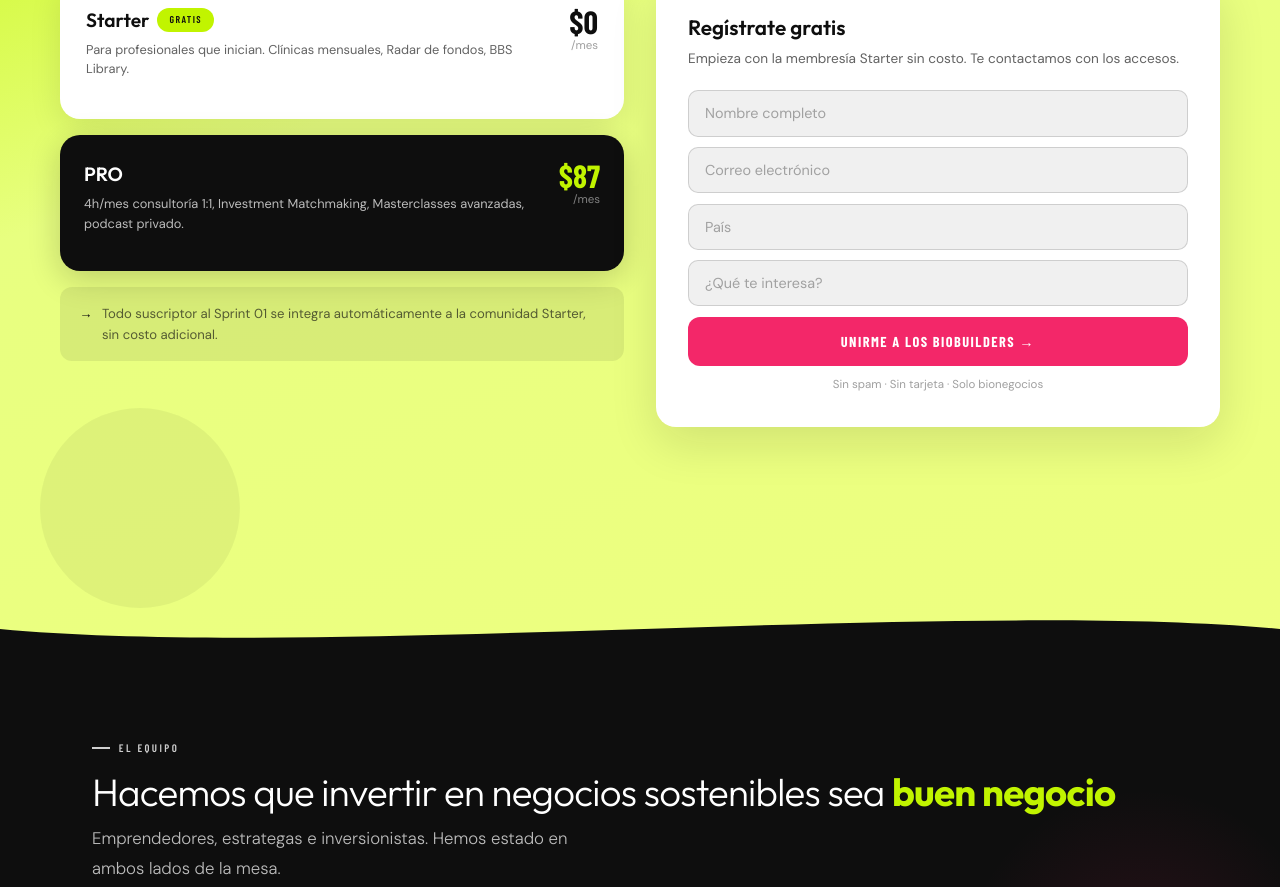
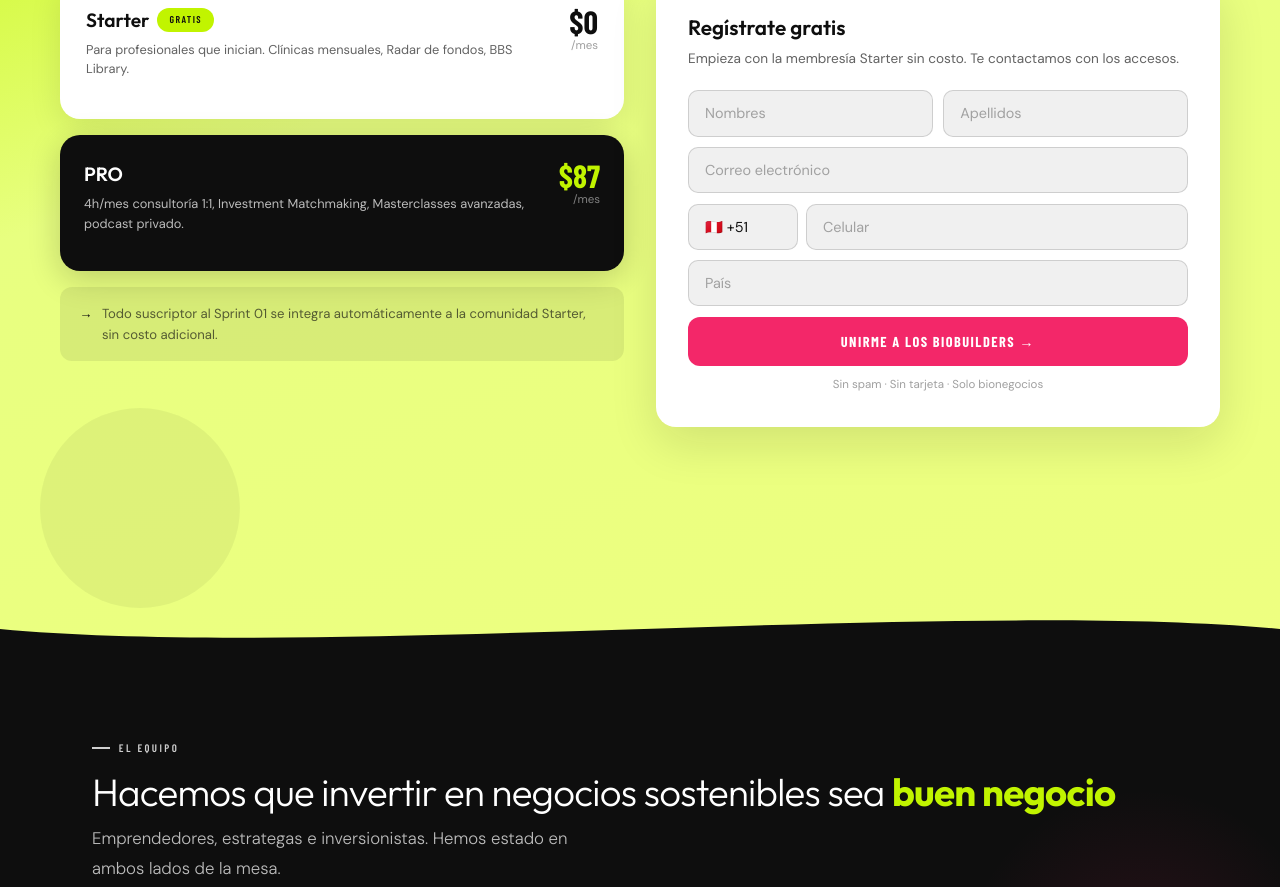
Before and after one commit to eajalcrina/BBS-Thinkific, a React (Vite) app: page / in a window 1280 px wide. Shown: the part 5510-6397 px from the top of the page. Built offline with nearby package versions, Linux system fonts and the light colour scheme.

Commit message:
Refactor Community component for better structure

```diff
--- a/src/components/Community.jsx
+++ b/src/components/Community.jsx
@@ -1,12 +1,36 @@
 import { useState } from 'react'
 import FadeIn from './FadeIn.jsx'
 
+const COUNTRY_CODES = [
+  { code: '+51', flag: '🇵🇪', name: 'PE' },
+  { code: '+57', flag: '🇨🇴', name: 'CO' },
+  { code: '+56', flag: '🇨🇱', name: 'CL' },
+  { code: '+52', flag: '🇲🇽', name: 'MX' },
+  { code: '+54', flag: '🇦🇷', name: 'AR' },
+  { code: '+55', flag: '🇧🇷', name: 'BR' },
+  { code: '+593', flag: '🇪🇨', name: 'EC' },
+  { code: '+591', flag: '🇧🇴', name: 'BO' },
+  { code: '+595', flag: '🇵🇾', name: 'PY' },
+  { code: '+598', flag: '🇺🇾', name: 'UY' },
+  { code: '+58', flag: '🇻🇪', name: 'VE' },
+  { code: '+1',  flag: '🇺🇸', name: 'US' },
+  { code: '+34', flag: '🇪🇸', name: 'ES' },
+]
+
 export default function Community() {
-  const [name,setName]=useState(''), [email,setEmail]=useState(''), [country,setCountry]=useState(''), [plan,setPlan]=useState(''), [err,setErr]=useState(false), [done,setDone]=useState(false), [loading,setLoading]=useState(false)
+  const [firstName, setFirstName] = useState('')
+  const [lastName,  setLastName]  = useState('')
+  const [email,     setEmail]     = useState('')
+  const [dialCode,  setDialCode]  = useState('+51')
+  const [phone,     setPhone]     = useState('')
+  const [country,   setCountry]   = useState('')
+  const [err,       setErr]       = useState(false)
+  const [done,      setDone]      = useState(false)
+  const [loading,   setLoading]   = useState(false)
 
   const submit = async () => {
-    const ok=/^[^\s@]+@[^\s@]+\.[^\s@]+$/.test(email)
-    if(!name||!ok){setErr(true);return}
+    const validEmail = /^[^\s@]+@[^\s@]+\.[^\s@]+$/.test(email)
+    if (!firstName || !lastName || !validEmail) { setErr(true); return }
 
     setLoading(true)
 
@@ -14,14 +38,16 @@ export default function Community() {
       const res = await fetch('/api/subscribe', {
         method: 'POST',
         headers: { 'Content-Type': 'application/json' },
-        body: JSON.stringify({ name, email, country, plan })
+        body: JSON.stringify({
+          firstName,
+          lastName,
+          email,
+          phone: phone ? `${dialCode}${phone}` : '',
+          country
+        })
       })
 
-      if(!res.ok){
-        setErr(true)
-        setLoading(false)
-        return
-      }
+      if (!res.ok) { setErr(true); setLoading(false); return }
 
       setErr(false)
       setDone(true)
@@ -59,6 +85,7 @@ export default function Community() {
 
         <FadeIn delay={0.18}>
           <div style={{ display:'grid', gridTemplateColumns:'1fr 1fr', gap:'2rem', alignItems:'start' }} className="comm-grid">
+
             <div style={{ display:'flex', flexDirection:'column', gap:'1rem' }}>
               <div style={{ background:'var(--white)', borderRadius:20, padding:'1.5rem', boxShadow:'0 8px 32px rgba(14,14,14,0.1)', border:'2px solid transparent', transition:'border-color 0.2s' }}
                 onMouseEnter={e=>e.currentTarget.style.borderColor='var(--lime-d)'}
@@ -102,21 +129,66 @@ export default function Community() {
               <div style={{ background:'var(--white)', borderRadius:20, padding:'2rem', boxShadow:'0 16px 48px rgba(14,14,14,0.12)' }}>
                 <div style={{ fontFamily:'var(--fout)', fontSize:'1.3rem', fontWeight:600, color:'var(--dark)', marginBottom:'0.25rem' }}>Regístrate gratis</div>
                 <p style={{ fontSize:'0.85rem', color:'var(--t-dark2)', marginBottom:'1.3rem' }}>Empieza con la membresía Starter sin costo. Te contactamos con los accesos.</p>
+
                 <div style={{ display:'flex', flexDirection:'column', gap:'0.65rem' }}>
-                  <input type="text" value={name} onChange={e=>{setName(e.target.value);setErr(false)}} placeholder="Nombre completo" className="field"/>
-                  <input type="email" value={email} onChange={e=>{setEmail(e.target.value);setErr(false)}} placeholder="Correo electrónico" className={`field${err&&!/^[^\s@]+@[^\s@]+\.[^\s@]+$/.test(email)?' field-err':''}`}/>
-                  <input type="text" value={country} onChange={e=>setCountry(e.target.value)} placeholder="País" className="field"/>
-                  <select value={plan} onChange={e=>setPlan(e.target.value)} className="field" style={{ WebkitAppearance:'none', color:plan?'var(--dark)':'rgba(14,14,14,0.35)' }}>
-                    <option value="" disabled>¿Qué te interesa?</option>
-                    <option value="starter">Membresía Starter (gratis)</option>
-                    <option value="pro">Membresía PRO — $87/mes</option>
-                    <option value="curso">Curso Biotech Sprint 01</option>
-                    <option value="todo">Todo lo anterior</option>
-                  </select>
+
+                  <div style={{ display:'grid', gridTemplateColumns:'1fr 1fr', gap:'0.65rem' }}>
+                    <input
+                      type="text"
+                      value={firstName}
+                      onChange={e=>{ setFirstName(e.target.value); setErr(false) }}
+                      placeholder="Nombres"
+                      className={`field${err && !firstName ? ' field-err' : ''}`}
+                    />
+                    <input
+                      type="text"
+                      value={lastName}
+                      onChange={e=>{ setLastName(e.target.value); setErr(false) }}
+                      placeholder="Apellidos"
+                      className={`field${err && !lastName ? ' field-err' : ''}`}
+                    />
+                  </div>
+
+                  <input
+                    type="email"
+                    value={email}
+                    onChange={e=>{ setEmail(e.target.value); setErr(false) }}
+                    placeholder="Correo electrónico"
+                    className={`field${err && !/^[^\s@]+@[^\s@]+\.[^\s@]+$/.test(email) ? ' field-err' : ''}`}
+                  />
+
+                  <div style={{ display:'flex', gap:'0.5rem' }}>
+                    <select
+                      value={dialCode}
+                      onChange={e=>setDialCode(e.target.value)}
+                      className="field"
+                      style={{ width:110, flexShrink:0, WebkitAppearance:'none', paddingRight:'0.5rem' }}
+                    >
+                      {COUNTRY_CODES.map(c=>(
+                        <option key={c.code+c.name} value={c.code}>{c.flag} {c.code}</option>
+                      ))}
+                    </select>
+                    <input
+                      type="tel"
+                      value={phone}
+                      onChange={e=>setPhone(e.target.value.replace(/\D/g,''))}
+                      placeholder="Celular"
+                      className="field"
+                      style={{ flex:1 }}
+                    />
+                  </div>
+
+                  <input
+                    type="text"
+                    value={country}
+                    onChange={e=>setCountry(e.target.value)}
+                    placeholder="País"
+                    className="field"
+                  />
 
                   {err && (
                     <p style={{ fontSize:'0.78rem', color:'var(--rose)', margin:'0.1rem 0' }}>
-                      Revisa tu nombre y correo antes de continuar.
+                      Completa nombres, apellidos y correo para continuar.
                     </p>
                   )}
 
```
